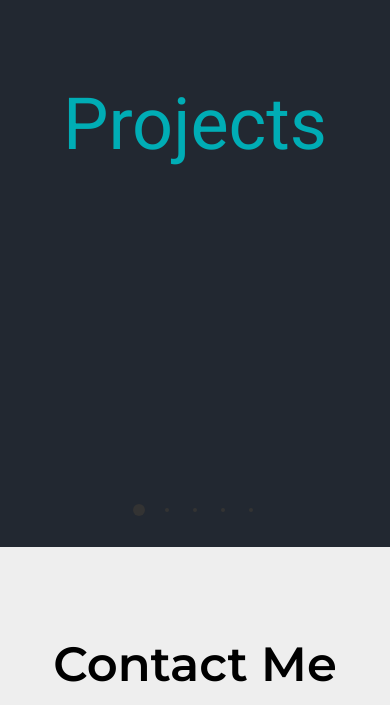
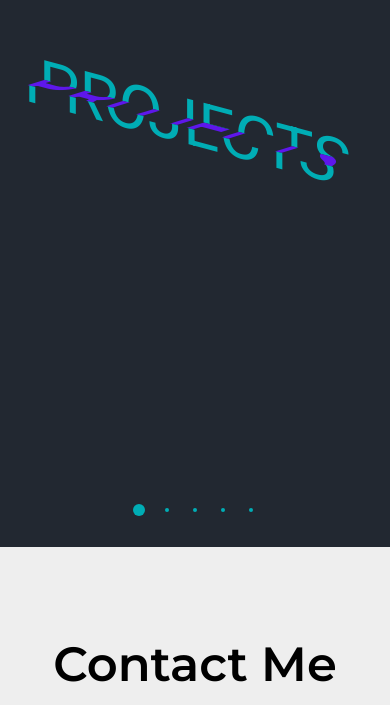
Before and after one commit to Avarice03/My-Portfolio, a website: page src/index.html in a window 390 px wide. Shown: the part 1985-2690 px from the top of the page. Drawn offline with nearby package versions, Linux system fonts and the light colour scheme.

Commit message:
feat: added animations

```diff
--- a/src/fullpage.css
+++ b/src/fullpage.css
@@ -191,7 +191,7 @@ html.fp-enabled,
   height: 4px;
   width: 4px;
   border: 0;
-  background: #333;
+  background: #00adb5;
   left: 50%;
   top: 50%;
   margin: -2px 0 0 -2px;
--- a/src/index.html
+++ b/src/index.html
@@ -11,6 +11,10 @@
     <link
       href="https://cdnjs.cloudflare.com/ajax/libs/flowbite/1.6.5/flowbite.min.css"
       rel="stylesheet"
+    />
+    <link
+      rel="stylesheet"
+      href="https://cdnjs.cloudflare.com/ajax/libs/animate.css/4.1.1/animate.min.css"
     />
     <style type="text/tailwindcss">
       @tailwind base;
@@ -214,7 +218,9 @@
           </div>
           <!-- Skill Icons -->
           <div class="flex-col mt-20">
-            <div class="flex justify-center items-center gap-10 md:gap-10">
+            <div
+              class="animate__animated animate__fadeInUp animate__slow flex justify-center items-center gap-10 md:gap-10"
+            >
               <img
                 data-tooltip-target="react-hover"
                 data-tooltip-trigger="hover"
@@ -261,7 +267,9 @@
                 <div class="tooltip-arrow" data-popper-arrow></div>
               </div>
             </div>
-            <div class="flex justify-center items-center gap-10 md:gap-10">
+            <div
+              class="row2 animate__animated animate__fadeInUp animate__slow flex justify-center items-center gap-10 md:gap-10"
+            >
               <img
                 data-tooltip-target="express-hover"
                 data-tooltip-trigger="hover"
@@ -293,7 +301,9 @@
                 <div class="tooltip-arrow" data-popper-arrow></div>
               </div>
             </div>
-            <div class="flex justify-center items-center gap-10 md:gap-10">
+            <div
+              class="row-3 animate__animated animate__fadeInUp animate__slow flex justify-center items-center gap-10 md:gap-10"
+            >
               <img
                 data-tooltip-target="html-hover"
                 data-tooltip-trigger="hover"
@@ -340,7 +350,9 @@
                 <div class="tooltip-arrow" data-popper-arrow></div>
               </div>
             </div>
-            <div class="flex justify-center items-center gap-10 md:gap-10">
+            <div
+              class="row-4 animate__animated animate__fadeInUp animate__slow flex justify-center items-center gap-10 md:gap-10"
+            >
               <img
                 data-tooltip-target="bootstrap-hover"
                 data-tooltip-trigger="hover"
@@ -372,7 +384,9 @@
                 <div class="tooltip-arrow" data-popper-arrow></div>
               </div>
             </div>
-            <div class="flex justify-center items-center gap-10 md:gap-10">
+            <div
+              class="row-5 animate__animated animate__fadeInUp animate__slow flex justify-center items-center gap-10 md:gap-10"
+            >
               <img
                 data-tooltip-target="vb-hover"
                 data-tooltip-trigger="hover"
@@ -420,7 +434,9 @@
                 <div class="tooltip-arrow" data-popper-arrow></div>
               </div>
             </div>
-            <div class="flex justify-center items-center gap-10 md:gap-10">
+            <div
+              class="row-6 animate__animated animate__fadeInUp animate__slow flex justify-center items-center gap-10 md:gap-10"
+            >
               <img
                 data-tooltip-target="python-hover"
                 data-tooltip-trigger="hover"
@@ -458,8 +474,14 @@
       </div>
       <!-- Projects -->
       <div class="section projects" data-anchor="projects">
-        <div class="slide">
-          <h2 class="text-teal text-7xl md:text-9xl py-5">Projects</h2>
+        <div class="slide relative">
+          <div class="center">
+            <h1>
+              <span>Projects</span>
+              <span>Projects</span>
+              <span>Projects</span>
+            </h1>
+          </div>
         </div>
         <div class="slide">
           <!-- Carnielval -->
@@ -898,7 +920,10 @@
           </div>
           <!-- Forms -->
           <div class="md:order-2 flex justify-center basis-3/5">
-            <form id="submit-to-google-sheet" class="flex flex-col w-5/6 gap-5 justify-center items-center">
+            <form
+              id="submit-to-google-sheet"
+              class="flex flex-col w-5/6 gap-5 justify-center items-center"
+            >
               <input
                 class="w-full bg-gray-50 border border-gray-300 text-gray-900 text-lg rounded-lg focus:ring-cyan-500 focus:border-cyan-500 block w-full p-3 py-4 dark:bg-gray-700 dark:border-gray-600 dark:placeholder-gray-400 dark:text-white dark:focus:ring-cyan-500 dark:focus:border-cyan-500"
                 type="text"
--- a/src/style.css
+++ b/src/style.css
@@ -43,3 +43,120 @@ body {
   width: 100%;
   padding: 40px;
 }
+
+/* Projects Title CSS */
+.center {
+  position: absolute;
+  top: 50%;
+  left: 50%;
+  transform: prespective(1000px) translate(-50%, -50%);
+  transform: skewY(15deg);
+  transition: 0.5s;
+}
+
+.center:hover {
+  transform: prespective(1000px) translate(-50%, -50%);
+  transform: skewY(0deg);
+}
+
+.center h1 span {
+  position: absolute;
+  top: 0;
+  left: 0;
+  transform: translate(-50%, -50%);
+  margin: 0;
+  padding: 0;
+  text-transform: uppercase;
+  font-size: 18em;
+  color: #00adb5;
+  transform-style: preserve-3d;
+  transition: 0.8s;
+}
+.center h1 span:nth-child(1) {
+  clip-path: polygon(0 0, 100% 0, 100% 45%, 0 45%);
+}
+
+.center h1 span:nth-child(2) {
+  color: #5e17eb;
+  transform: translate(-50%, -50%) skewX(-60deg);
+  left: -38px;
+  clip-path: polygon(0 45%, 100% 45%, 100% 55%, 0 55%);
+}
+
+.center h1 span:nth-child(3) {
+  transform: translate(-50%, -50%) skewY(0deg);
+  left: -76px;
+  clip-path: polygon(0 55%, 100% 55%, 100% 100%, 0 100%);
+}
+
+.center:hover h1 span:nth-child(2),
+.center:hover h1 span:nth-child(3) {
+  transform: translate(-50%, -50%) skewX(0deg);
+  left: 0;
+  color: #00adb5;
+}
+
+@media screen and (max-width: 1536px) {
+  .center h1 span {
+    font-size: 15em;
+  }
+  .center h1 span:nth-child(2) {
+    left: -30px;
+  }
+
+  .center h1 span:nth-child(3) {
+    left: -60px;
+  }
+}
+
+@media screen and (max-width: 1280px) {
+  .center h1 span {
+    font-size: 11em;
+  }
+  .center h1 span:nth-child(2) {
+    left: -23px;
+  }
+
+  .center h1 span:nth-child(3) {
+    left: -45px;
+  }
+}
+
+@media screen and (max-width: 1024px) {
+  .center h1 span {
+    font-size: 8em;
+  }
+  .center h1 span:nth-child(2) {
+    left: -18px;
+  }
+
+  .center h1 span:nth-child(3) {
+    left: -35px;
+  }
+}
+
+@media screen and (max-width: 768px) {
+  .center h1 span {
+    font-size: 5em;
+  }
+  .center h1 span:nth-child(2) {
+    left: -9px;
+  }
+
+  .center h1 span:nth-child(3) {
+    left: -20px;
+  }
+}
+
+@media screen and (max-width: 480px) {
+  .center h1 span {
+    font-size: 4em;
+  }
+  .center h1 span:nth-child(2) {
+    left: -8px;
+  }
+
+  .center h1 span:nth-child(3) {
+    left: -15px;
+  }
+}
```
